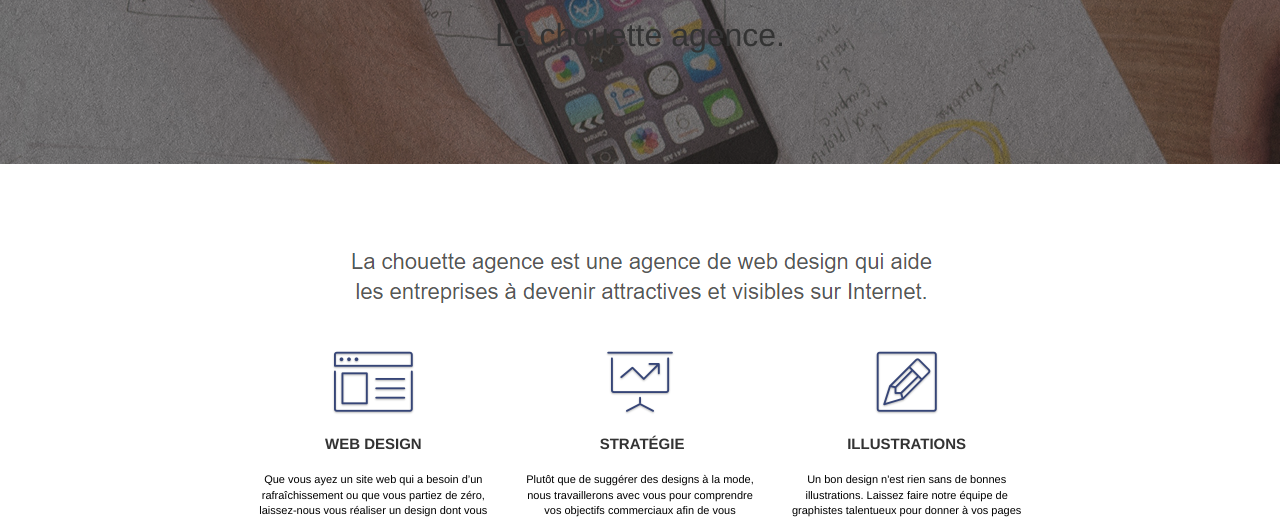
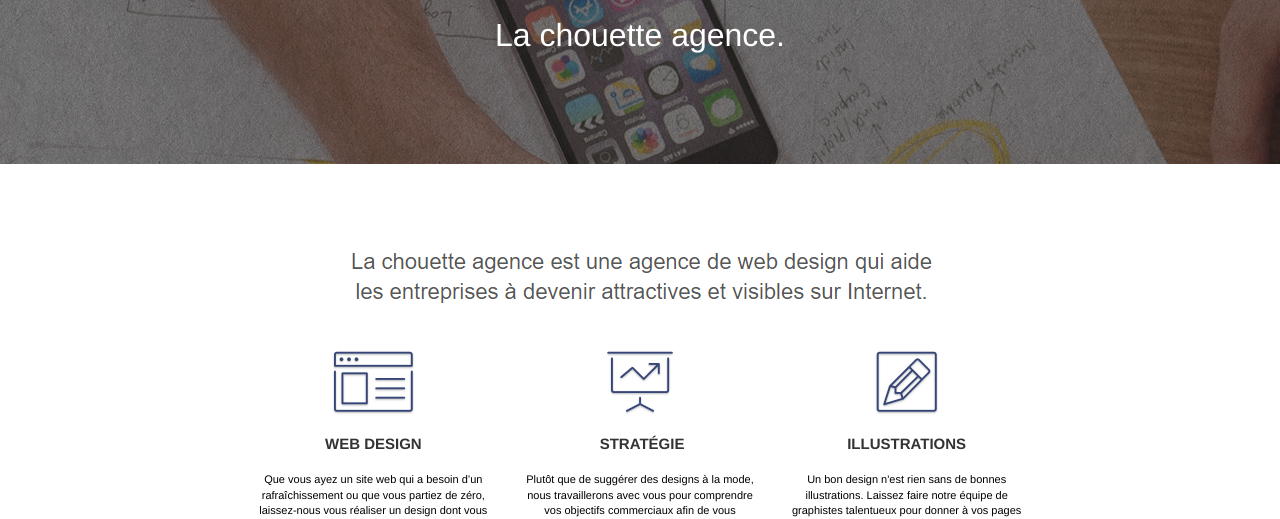
Before and after one commit to Fabdev31/FabriceRosamond_4_03122020, a website: page index.html in a window 1280 px wide. Shown: the part 294-813 px from the top of the page. Drawn offline with Linux system fonts and the light colour scheme.

Commit message:
changements couleurs h1 et h2 page 1 uniquement

```diff
--- a/style.css
+++ b/style.css
@@ -777,7 +777,7 @@ h4 {
 }
 
 .tc-white {
-    color: #333!important;
+    color: #FFF!important;
 }
 
 .btn-atomic-tangerine {
```
Also changed, not shown: 1 other file.
